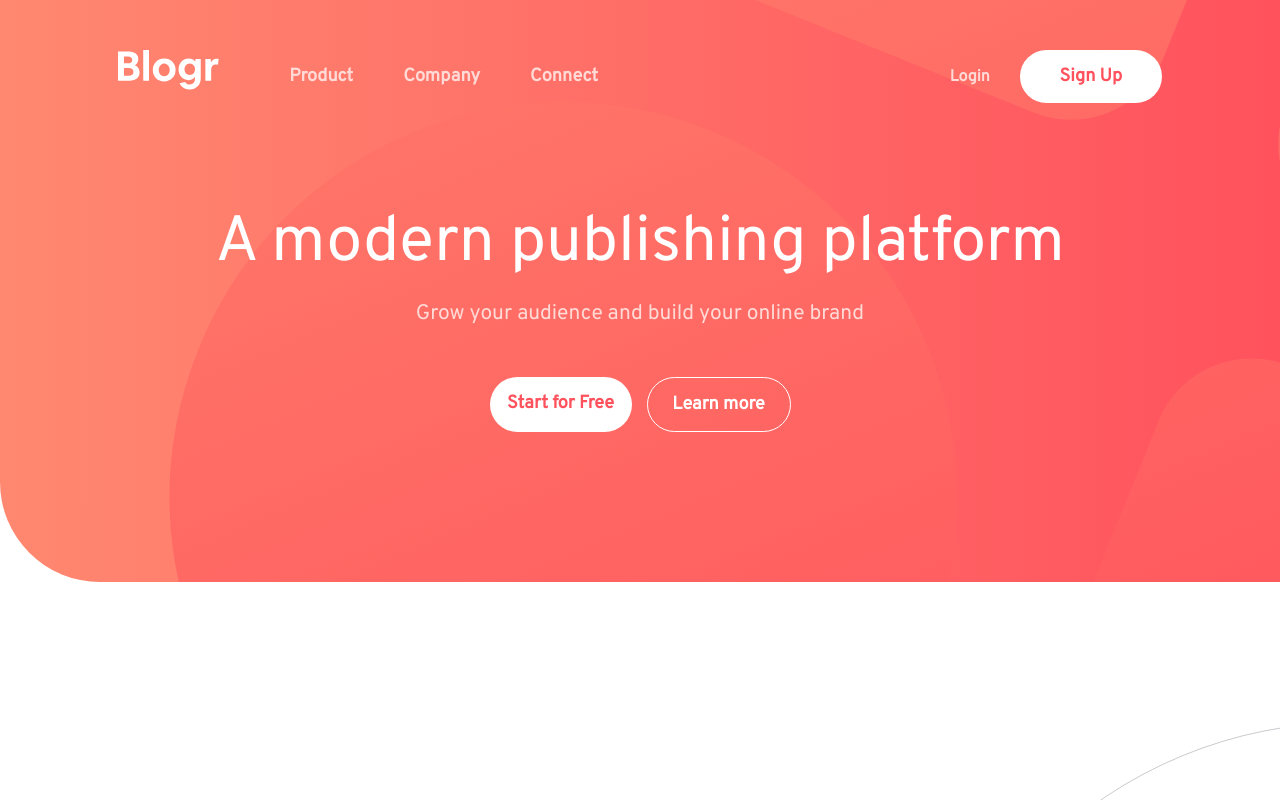
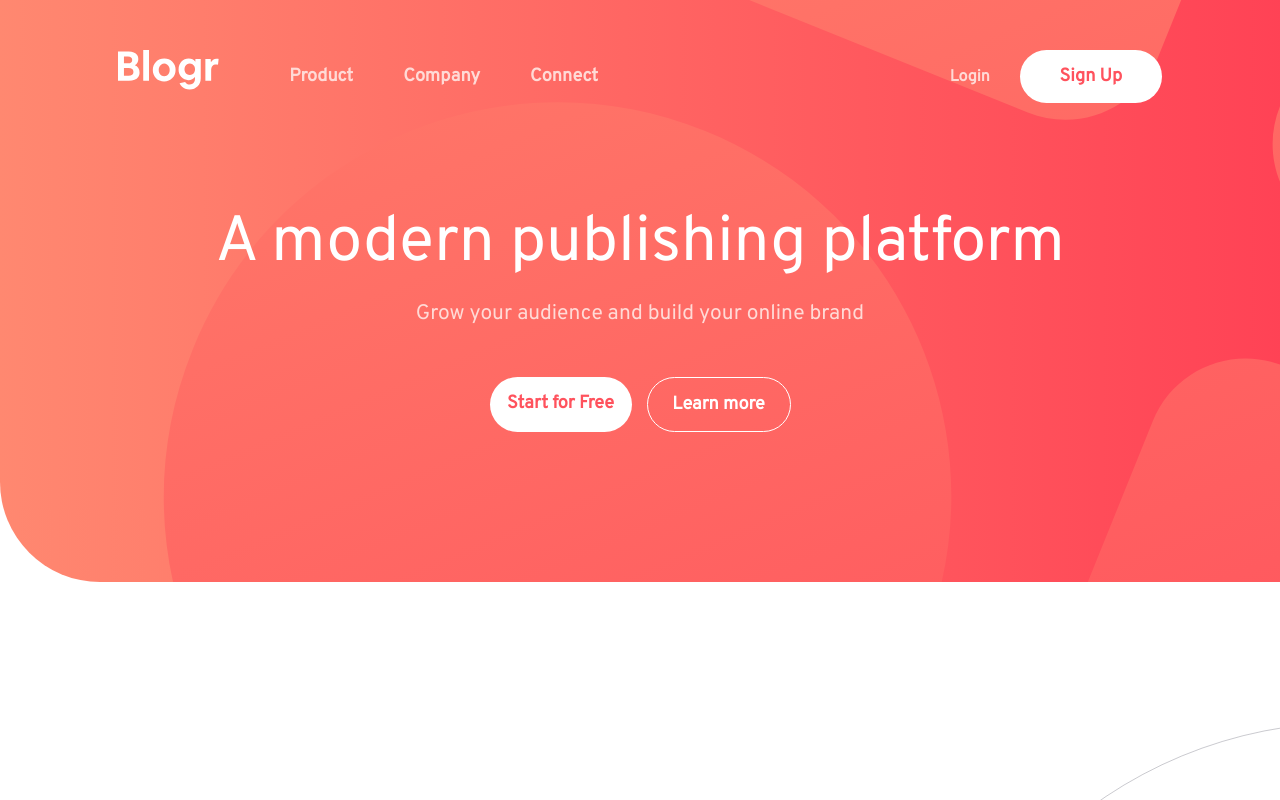
Before and after one commit to wilfriedrouyer/blogr-landing-page-challenge, a React (Create React App) app: page / in a window 1280 px wide. Shown: the top 800 px of the page. Built offline with nearby package versions, Linux system fonts and the light colour scheme.

Commit message:
Feat: Modification de l'image de fond du hero section

```diff
--- a/src/styles/Header/HeroSection.css
+++ b/src/styles/Header/HeroSection.css
@@ -1,8 +1,9 @@
 .hero-section {
     color: white;
-    background-image: url('/src/assets/img/bg-pattern-intro-desktop.svg'), linear-gradient(to right, hsl(10, 100%, 72%), hsl(356, 100%, 66%));
-    background-size:auto;
-    background-position: right 77.5% top 52%;
+    background-image: url('/src/assets/img/bg-pattern-intro-desktop.svg'),
+                      linear-gradient(to right, hsl(10, 100%, 72%), hsl(354, 100%, 63%));
+    background-size:250;
+    background-position: right 77.2% top 52%;
     background-repeat: no-repeat;
     border-bottom-left-radius: 100px;
 }
```
